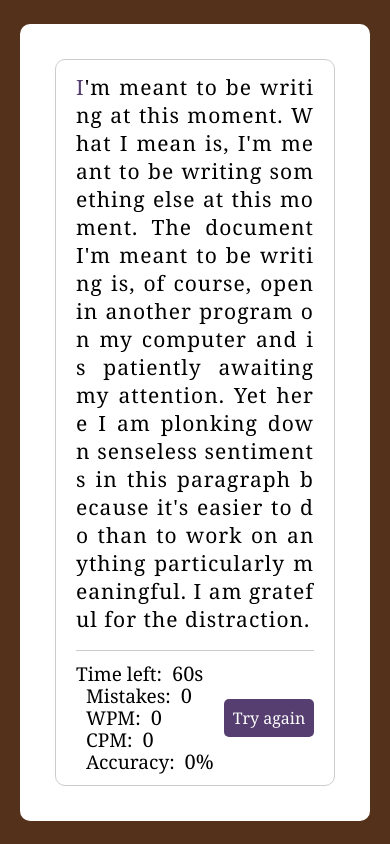
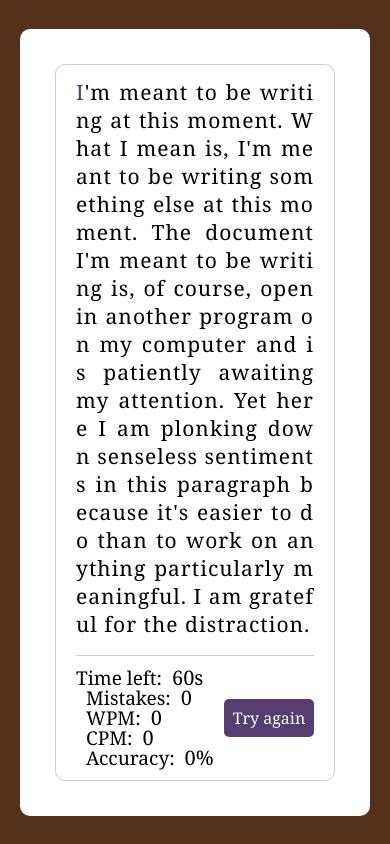
Before and after one commit to Bra11don/typing-speed, a plain HTML site: page index.html in a window 390 px wide. Drawn offline with Linux system fonts and the light colour scheme; a web font is replaced by a local one.

Commit message:
media queries

```diff
--- a/styles.css
+++ b/styles.css
@@ -168,7 +168,7 @@ body{
     .content .result-details{
         display: block;
         width: calc(100% - 110px);
-        font-size: 15px;
+        font-size: 13px;
         justify-content: space-between;
 
     }
@@ -176,7 +176,7 @@ body{
     .result-details li{
         list-style: none;
         display: flex;
-        height: 22px;
+        height: 20px;
         align-items: center;
         border: 30px 0;
     }
```
